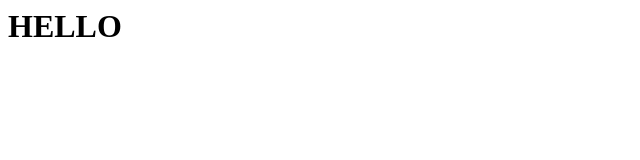
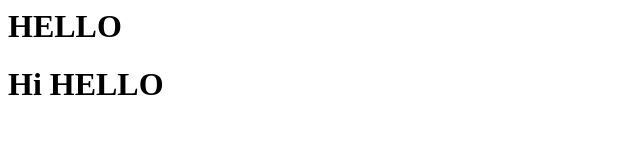
Before and after one commit to naveen-kampara/demo, a plain HTML site: page index2.html in a window 1280 px wide. Shown: the whole page, without its empty margins (0-640 px from the left). Drawn offline with Linux system fonts and the light colour scheme.

Commit message:
new update

```diff
--- a/index2.html
+++ b/index2.html
@@ -4,5 +4,6 @@
 </head>
 <body>
 <h1> HELLO</h1>
+<h1>Hi HELLO</h1>
 </body>
 </html>
```
